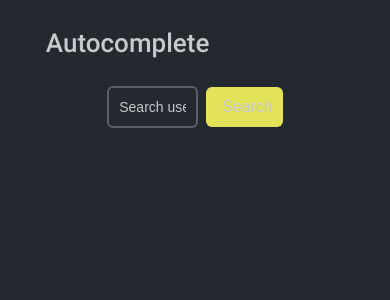
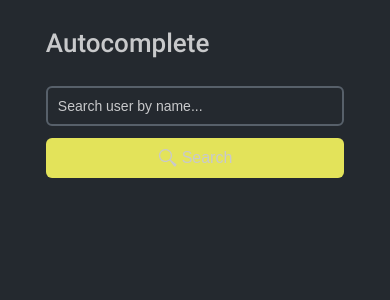
Before and after one commit to aynurajafarova/react-redux-autocomplete-search-bar, a React (Create React App) app: page / in a window 390 px wide. Shown: the top 300 px of the page. Built offline with nearby package versions, Linux system fonts and the light colour scheme; no server answers.

Commit message:
style(search-form): make SearchUserForm component responsive

```diff
--- a/src/client/apps/users/components/SearchUserForm/SearchUserForm.css
+++ b/src/client/apps/users/components/SearchUserForm/SearchUserForm.css
@@ -5,7 +5,7 @@
   align-items: center;
 }
 .search-user-form input {
-  min-height: 38px;
+  min-height: 40px;
   width: 50%;
   margin-right: 4%;
 }
@@ -13,3 +13,23 @@
   height: 40px;
   min-width: 20%;
 }
+@media only screen and (max-width: 768px) {
+  .search-user-form {
+    width: 85%;
+  }
+}
+@media only screen and (max-width: 480px) {
+  .search-user-form {
+    width: 85%;
+    flex-direction: column;
+  }
+  .search-user-form input,
+  .search-user-form .btn-warning {
+    width: 100%;
+    margin-right: 0%;
+  }
+  .search-user-form input {
+    margin-right: 0%;
+    margin-bottom: 4%;
+  }
+}
--- a/src/client/shared/components/Input/Input.css
+++ b/src/client/shared/components/Input/Input.css
@@ -5,6 +5,7 @@ input {
   border: 2px solid #57606a;
   background-color: inherit;
   font-size: 14px;
+  box-sizing: border-box;
 }
 input,
 input:focus,
```
